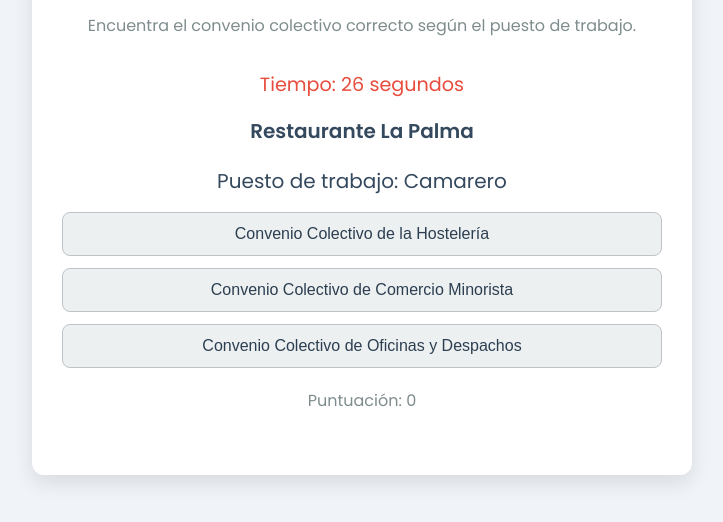
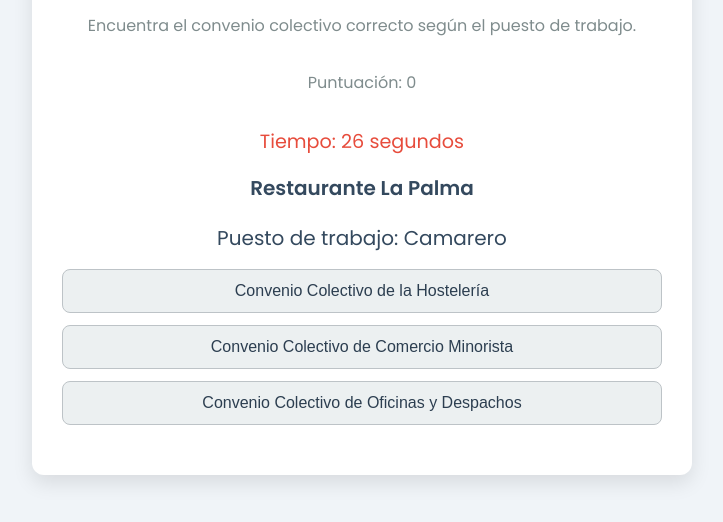
Before and after one commit to atreyu1968/convenios, a plain HTML site: page index.html in a window 1280 px wide. Both pictures are taken after a click on the button "Comenzar". Shown: the part 214-736 px from the top of the page, without its empty margins (278-1001 px from the left). Drawn offline with Linux system fonts and the light colour scheme.

Commit message:
Update index.html

```diff
--- a/index.html
+++ b/index.html
@@ -4,7 +4,9 @@
     <meta charset="UTF-8">
     <meta name="viewport" content="width=device-width, initial-scale=1.0">
     <title>Juego de Convenios Colectivos</title>
+    <!-- Enlace al archivo CSS -->
     <link rel="stylesheet" href="css/styles.css">
+    <!-- Fuente externa -->
     <link href="https://fonts.googleapis.com/css2?family=Poppins:wght@400;600&display=swap" rel="stylesheet">
 </head>
 <body>
@@ -14,7 +16,13 @@
 
         <!-- Pantalla del juego -->
         <div id="game" style="display:none;">
+            <!-- Puntuación y temporizador -->
+            <div id="scoreContainer">
+                <p>Puntuación: <span id="score">0</span></p>
+            </div>
             <div id="timer">Tiempo: <span id="time">30</span> segundos</div>
+
+            <!-- Información de la pregunta -->
             <h2 id="company-info"></h2>
             <p id="job-info"></p>
             <div id="choices"></div>
@@ -26,18 +34,14 @@
         <div id="result" style="display:none;">
             <h2 id="final-result"></h2>
             <p id="final-score"></p>
-        </div>
-
-        <!-- Puntuación -->
-        <div id="scoreContainer" style="display:none;">
-            <p>Puntuación: <span id="score">0</span></p>
+            <button id="restartButton">Jugar de Nuevo</button>
         </div>
 
         <!-- Botón de inicio -->
         <button id="startButton">Comenzar</button>
     </div>
 
-    <!-- Script -->
+    <!-- Enlace al archivo JavaScript -->
     <script src="js/script.js"></script>
 </body>
 </html>
```
